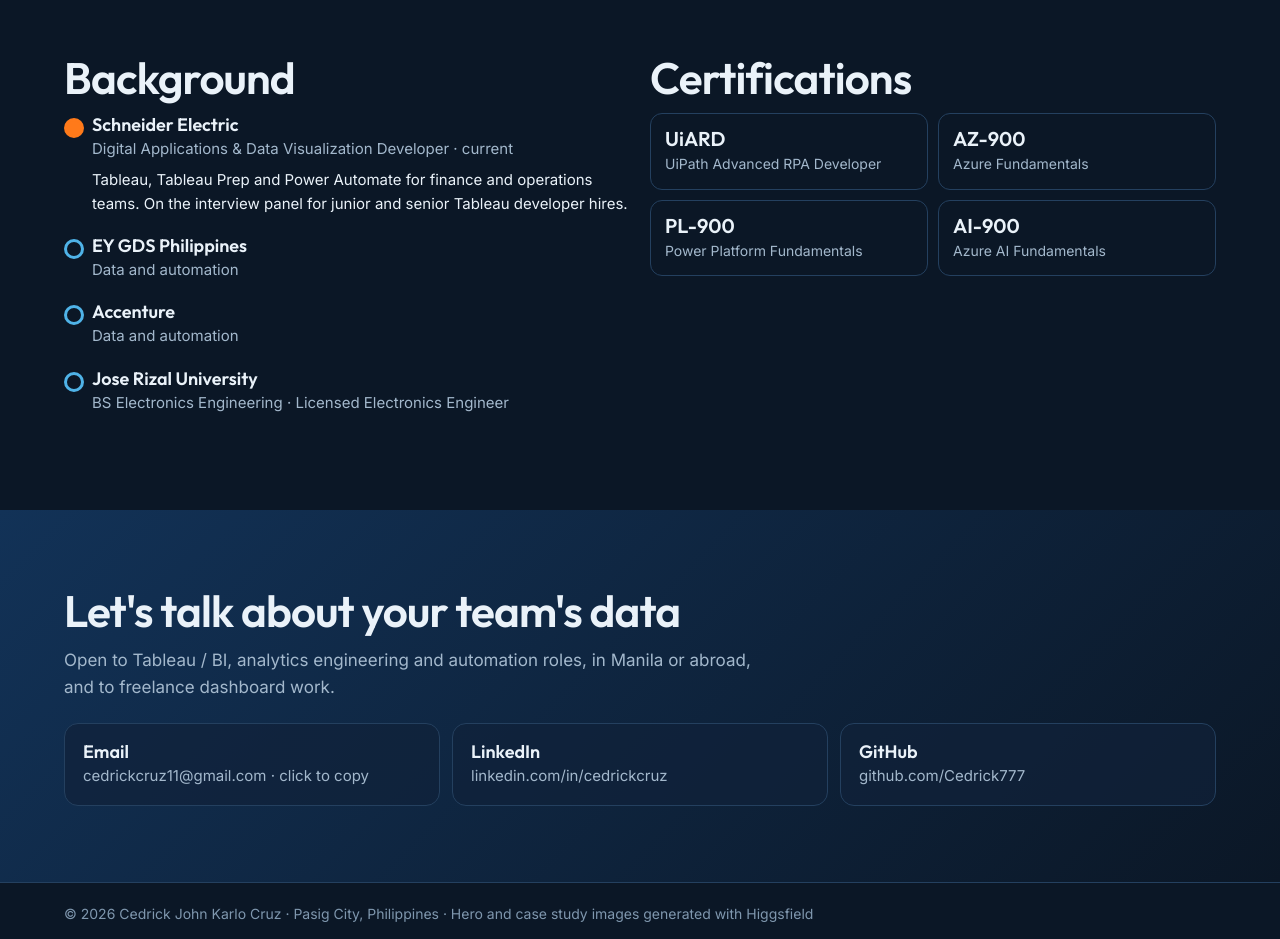
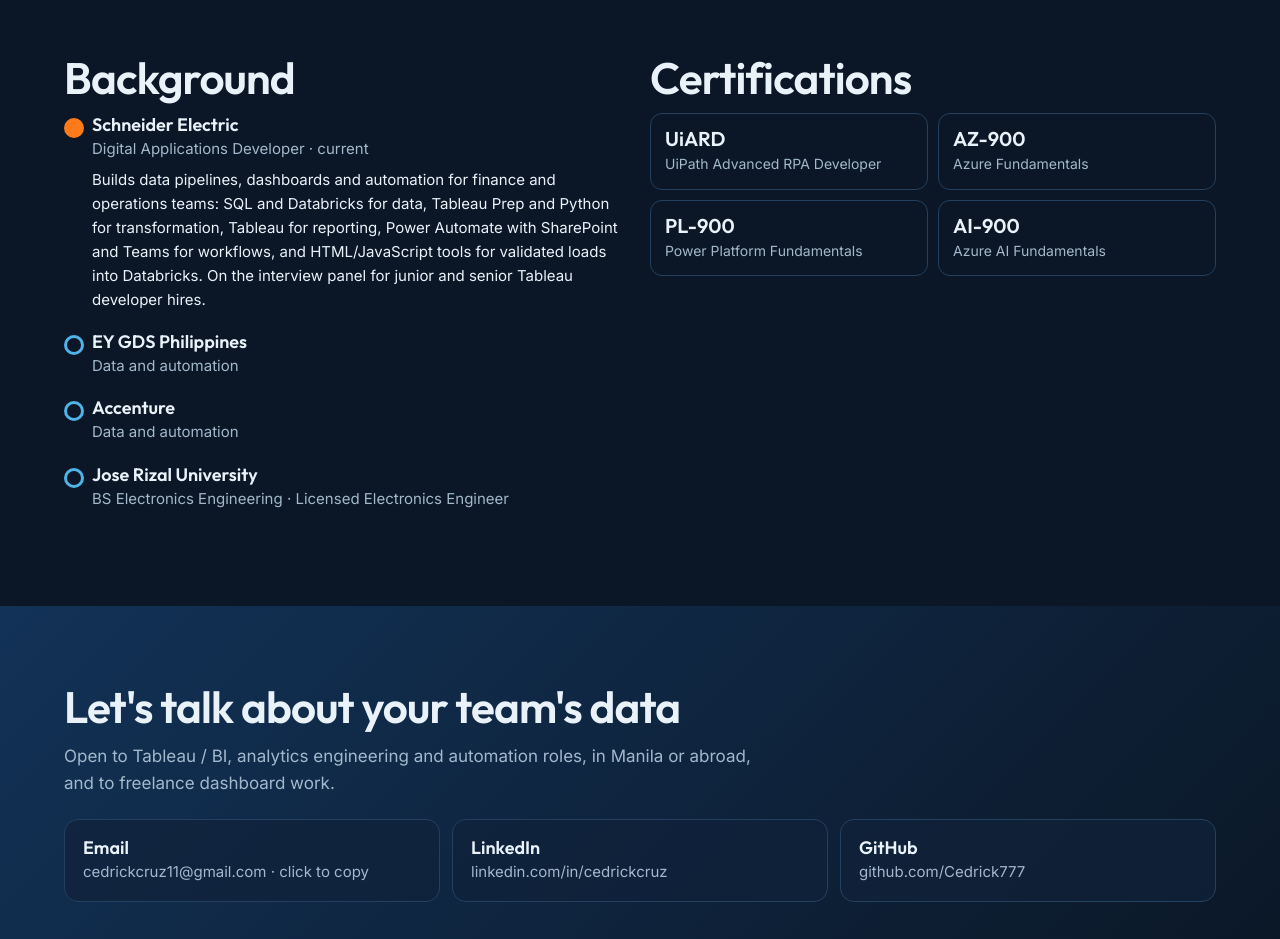
Before and after one commit to Cedrick777/Cedrick777.github.io, a plain HTML site: page index.html in a window 1280 px wide. Shown: the part 3440-4379 px from the top of the page. Drawn offline with Linux system fonts and the light colour scheme.

Commit message:
Update Schneider Electric title and tech stack
Co-Authored-By: Claude Opus 5.5 <noreply@anthropic.com>
Claude-Session: https://claude.ai/code/session_01MabsptiCK6QBz7V1Jasyfq

```diff
--- a/index.html
+++ b/index.html
@@ -271,7 +271,7 @@ footer{padding:20px max(5vw,16px);font-size:14px;color:#7f97ae;border-top:1px so
     <div>
       <h2>Background</h2>
       <ol class="tl">
-        <li><div><b>Schneider Electric</b><span>Digital Applications &amp; Data Visualization Developer · current</span><p style="margin:6px 0 0;font-size:15px">Tableau, Tableau Prep and Power Automate for finance and operations teams. On the interview panel for junior and senior Tableau developer hires.</p></div></li>
+        <li><div><b>Schneider Electric</b><span>Digital Applications Developer · current</span><p style="margin:6px 0 0;font-size:15px">Builds data pipelines, dashboards and automation for finance and operations teams: SQL and Databricks for data, Tableau Prep and Python for transformation, Tableau for reporting, Power Automate with SharePoint and Teams for workflows, and HTML/JavaScript tools for validated loads into Databricks. On the interview panel for junior and senior Tableau developer hires.</p></div></li>
         <li><div><b>EY GDS Philippines</b><span>Data and automation</span></div></li>
         <li><div><b>Accenture</b><span>Data and automation</span></div></li>
         <li><div><b>Jose Rizal University</b><span>BS Electronics Engineering · Licensed Electronics Engineer</span></div></li>
```
